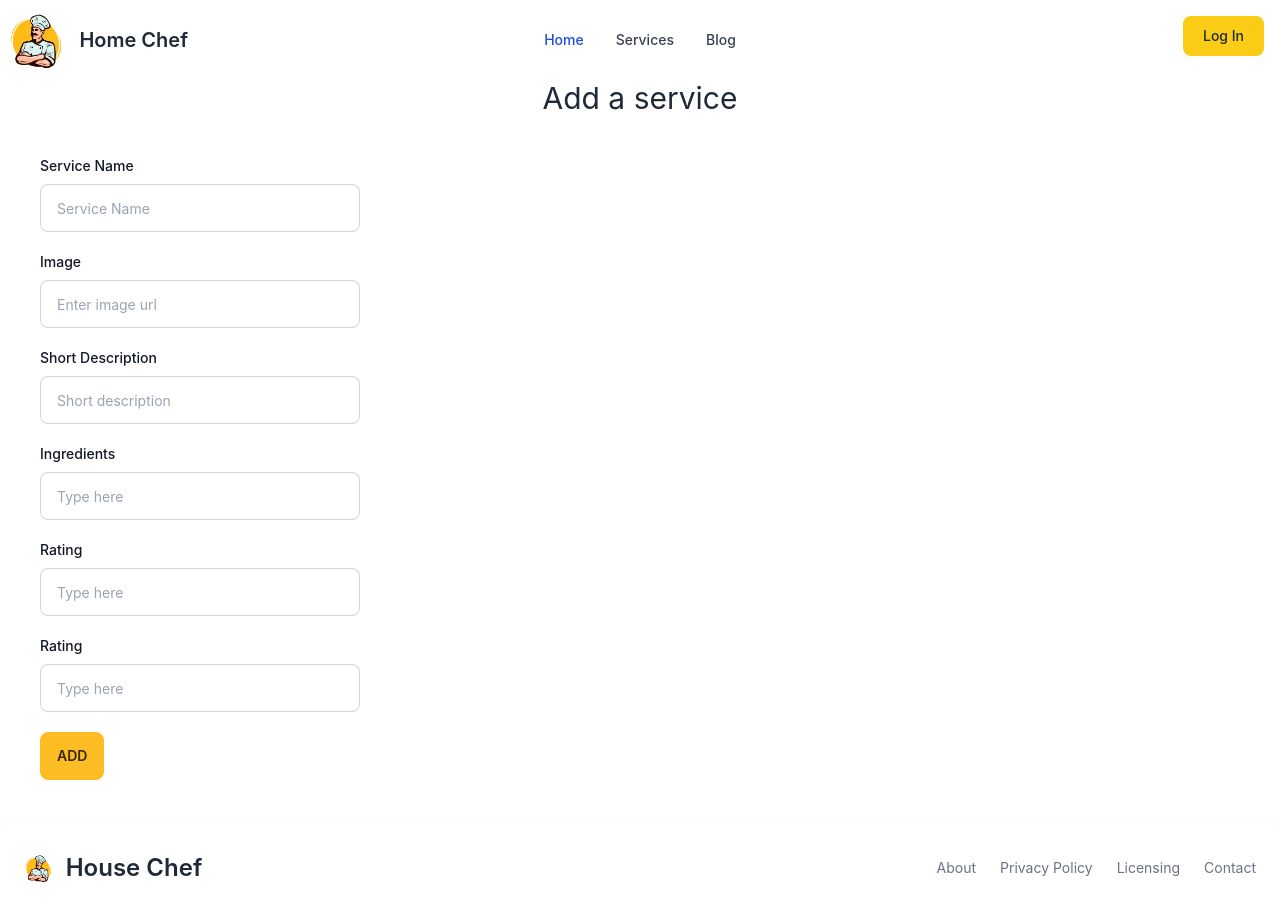
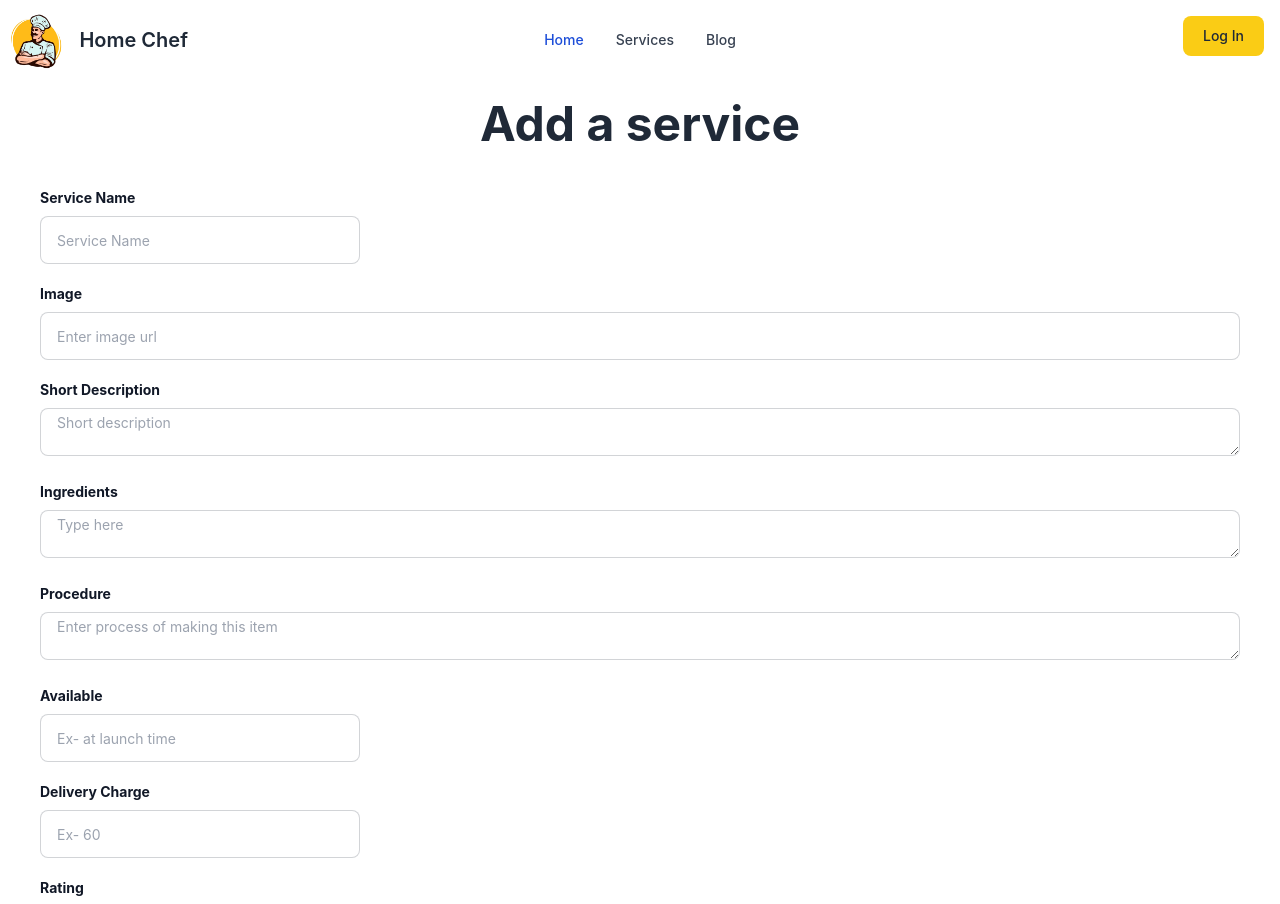
Before and after one commit to Abdur-Rahman-Apu/home-chef-client, a React (Create React App) app: page /addService in a window 1280 px wide. Shown: the top 904 px of the page. Built offline with nearby package versions, Linux system fonts and the light colour scheme; no server answers.

Commit message:
Add review page is added

```diff
--- a/src/Components/AddService/AddService.js
+++ b/src/Components/AddService/AddService.js
@@ -3,37 +3,45 @@ import React from 'react';
 const AddService = () => {
     return (
         <div>
-            <h1 className='text-3xl text-center'>Add a service</h1>
+            <h1 className='text-5xl font-bold my-5 text-center'>Add a service</h1>
 
             <div className='mx-10 my-10'>
                 <form >
 
-
-
                     <div className='my-5'>
-                        <label htmlFor="title" className="block mb-2 text-sm font-medium text-gray-900 dark:text-gray-400">Service Name</label>
+                        <label htmlFor="title" className="block mb-2 text-sm font-bold text-gray-900 dark:text-gray-400">Service Name</label>
                         <input id="title" type="text" placeholder="Service Name" className="input input-bordered input-md w-full max-w-xs" />
                     </div>
                     <div className='my-5'>
-                        <label htmlFor="image" className="block mb-2 text-sm font-medium text-gray-900 dark:text-gray-400">Image</label>
-                        <input id="image" type="text" placeholder="Enter image url" className="input input-bordered input-md w-full max-w-xs" />
+                        <label htmlFor="image" className="block mb-2 text-sm font-bold text-gray-900 dark:text-gray-400">Image</label>
+                        <input id="image" type="text" placeholder="Enter image url" className="input input-bordered input-md w-full " />
                     </div>
                     <div className='my-5'>
-                        <label htmlFor="shortDescription" className="block mb-2 text-sm font-medium text-gray-900 dark:text-gray-400">Short Description</label>
-                        <input id="shortDescription" type="text" placeholder="Short description" className="input input-bordered input-md w-full max-w-xs" />
+                        <label htmlFor="shortDescription" className="block mb-2 text-sm font-bold text-gray-900 dark:text-gray-400">Short Description</label>
+                        <textarea id="shortDescription" rows="4" type="text" placeholder="Short description" className="input input-bordered input-md w-full " />
                     </div>
                     <div className='my-5'>
-                        <label htmlFor="ingredients" className="block mb-2 text-sm font-medium text-gray-900 dark:text-gray-400">Ingredients</label>
-                        <input id="rating" type="text" placeholder="Type here" className="input input-bordered input-md w-full max-w-xs" />
+                        <label htmlFor="ingredients" className="block mb-2 text-sm font-bold text-gray-900 dark:text-gray-400">Ingredients</label>
+                        <textarea id="ingredients" rows="4" type="text" placeholder="Type here" className="input input-bordered input-md w-full" />
                     </div>
                     <div className='my-5'>
-                        <label htmlFor="rating" className="block mb-2 text-sm font-medium text-gray-900 dark:text-gray-400">Rating</label>
-                        <input id="rating" type="text" placeholder="Type here" className="input input-bordered input-md w-full max-w-xs" />
+                        <label htmlFor="procedure" className="block mb-2 text-sm font-bold text-gray-900 dark:text-gray-400">Procedure</label>
+                        <textarea id="procedure" rows="4" type="text" placeholder="Enter process of making this item" className="input input-bordered input-md w-full " />
                     </div>
                     <div className='my-5'>
-                        <label htmlFor="rating" className="block mb-2 text-sm font-medium text-gray-900 dark:text-gray-400">Rating</label>
-                        <input id="rating" type="text" placeholder="Type here" className="input input-bordered input-md w-full max-w-xs" />
+                        <label htmlFor="available" className="block mb-2 text-sm font-bold text-gray-900 dark:text-gray-400">Available</label>
+                        <input id="available" type="text" placeholder="Ex- at launch time" className="input input-bordered input-md w-full max-w-xs" />
                     </div>
+                    <div className='my-5'>
+                        <label htmlFor="deliveryCharge" className="block mb-2 text-sm font-bold text-gray-900 dark:text-gray-400">Delivery Charge</label>
+                        <input id="deliveryCharge" type="text" placeholder="Ex- 60" className="input input-bordered input-md w-full max-w-xs" />
+                    </div>
+                    <div className='my-5'>
+                        <label htmlFor="rating" className="block mb-2 text-sm font-bold text-gray-900 dark:text-gray-400">Rating</label>
+                        <input id="rating" type="text" placeholder="Ex- 4.8" className="input input-bordered input-md w-full max-w-xs" />
+                    </div>
+
+
 
                     <input className="btn btn-warning" type="submit" value="Add" />
                 </form>
--- /dev/null
+++ b/src/Components/MyReview/MyReview/MyReview.css
@@ -0,0 +1,3 @@
+.no-review {
+    min-height: 300px;
+}
--- /dev/null
+++ b/src/Components/MyReview/MyReview/MyReview.js
@@ -0,0 +1,83 @@
+import React, { useContext } from 'react';
+import { Link } from 'react-router-dom';
+import { AuthContext } from '../../Contexts/AuthProvider/AuthProvider';
+import './MyReview.css'
+
+const MyReview = () => {
+
+    const { user } = useContext(AuthContext)
+
+    return (
+        <div>
+            <h1 className='text-3xl font-bold text-center mt-5 mb-10'>My Review</h1>
+
+            <div className='mx-10 '>
+
+                {
+                    user?.email ?
+                        <div class="relative shadow-md sm:rounded-lg">
+                            <table className="w-full text-sm text-left text-gray-500 dark:text-gray-400">
+                                <thead className="text-xs text-gray-700 uppercase bg-gray-50 dark:bg-gray-700 dark:text-gray-400">
+                                    <tr>
+
+                                        <th scope="col" className="py-3 px-6">
+                                            Service name
+                                        </th>
+                                        <th scope="col" className="py-3 px-6">
+                                            Review
+                                        </th>
+                                        <th scope="col" className="py-3 px-6">
+                                            Action
+                                        </th>
+                                    </tr>
+                                </thead>
+                                <tbody>
+                                    <tr className="bg-white border-b dark:bg-gray-800 dark:border-gray-700 hover:bg-gray-50 dark:hover:bg-gray-600">
+
+                                        <th scope="row" className="py-4 px-6 font-medium text-gray-900 whitespace-nowrap dark:text-white">
+                                            Apple MacBook Pro 17"
+                                        </th>
+                                        <td className="py-4 px-6">
+                                            Sliver
+                                        </td>
+
+                                        <td className="flex items-center py-4 px-6 space-x-3">
+
+                                            {/* Edit  */}
+                                            <label htmlFor="my-modal-3" className="font-medium text-blue-600 dark:text-blue-500 hover:underline">Edit</label>
+
+                                            <input type="checkbox" id="my-modal-3" className="modal-toggle" />
+                                            <div className="modal">
+                                                <div className="modal-box relative">
+                                                    <label htmlFor="my-modal-3" className="btn btn-sm btn-circle absolute right-2 top-2">✕</label>
+
+                                                    <h3 className="text-lg font-bold">Congratulations random Internet user!</h3>
+                                                    <p className="py-4">You've been selected for a chance to get one year of subscription to use Wikipedia for free!</p>
+
+                                                </div>
+                                            </div>
+
+
+                                            {/* remove  */}
+                                            <Link to="#" className="font-medium text-red-600 dark:text-red-500 hover:underline">Remove</Link>
+                                        </td>
+                                    </tr>
+
+                                </tbody>
+                            </table>
+                        </div>
+
+                        :
+
+                        <div className='flex items-center justify-center no-review'>
+                            <p className='text-gray-600 font-sans font-bold'>No reviews were added</p>
+                        </div>
+
+                }
+
+            </div>
+        </div>
+    );
+};
+
+export default MyReview;
--- a/src/Routes/Routes/Routes.js
+++ b/src/Routes/Routes/Routes.js
@@ -7,6 +7,7 @@ import Services from "../../Components/Services/Services/Services"
 import Main from "../../Layouts/Main"
 import Home from "../../Components/Home/Home/Home"
 import AddService from "../../Components/AddService/AddService"
+import MyReview from "../../Components/MyReview/MyReview/MyReview"
 
 
 export const router = createBrowserRouter([
@@ -39,6 +40,10 @@ export const router = createBrowserRouter([
                 element: <AddService></AddService>
             },
             {
+                path: '/myReview',
+                element: <MyReview></MyReview>
+            },
+            {
                 path: '/service/:id',
                 element: <ServiceDetails></ServiceDetails>,
                 loader: ({ params }) => fetch(`http://localhost:5000/service/${params.id}`)
```
